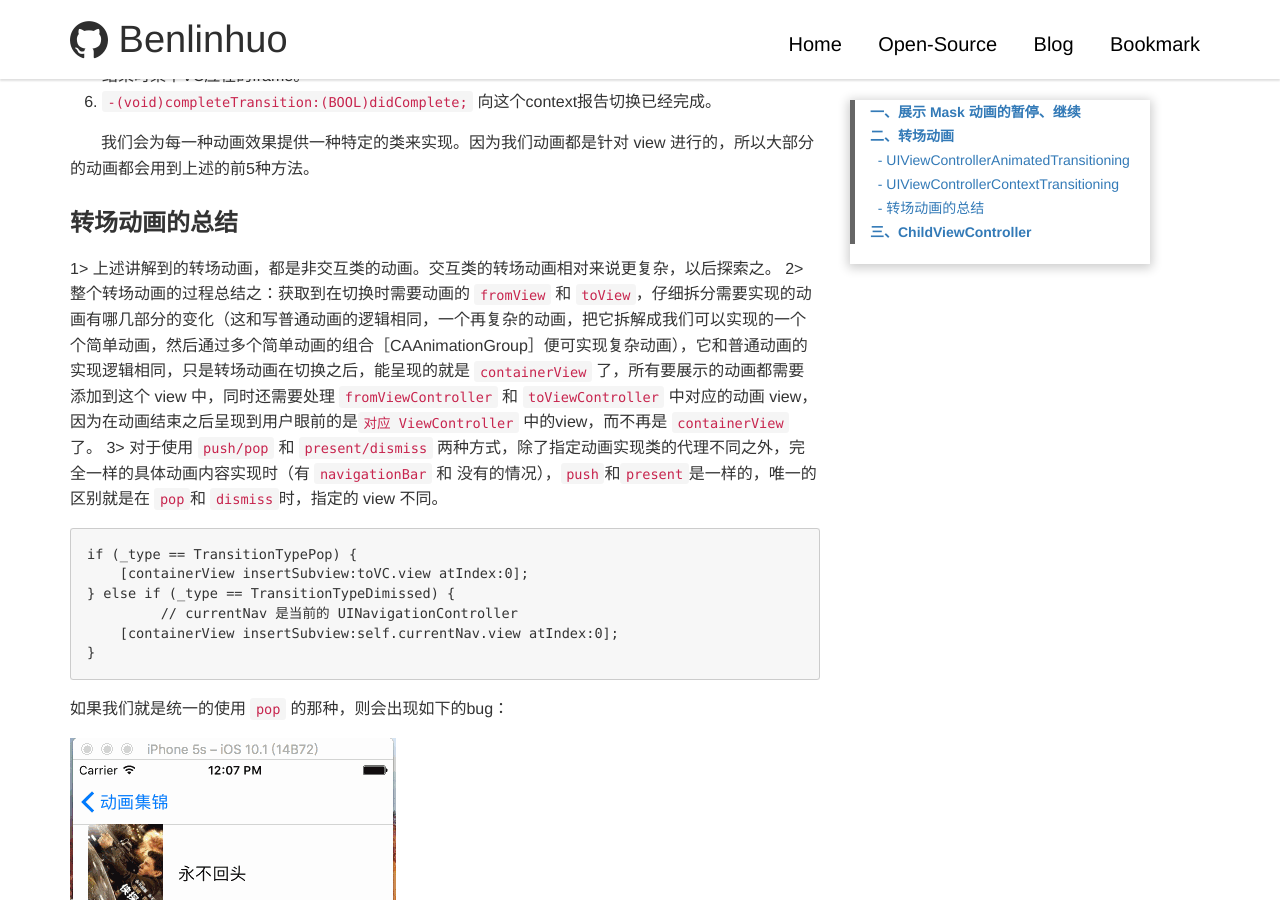
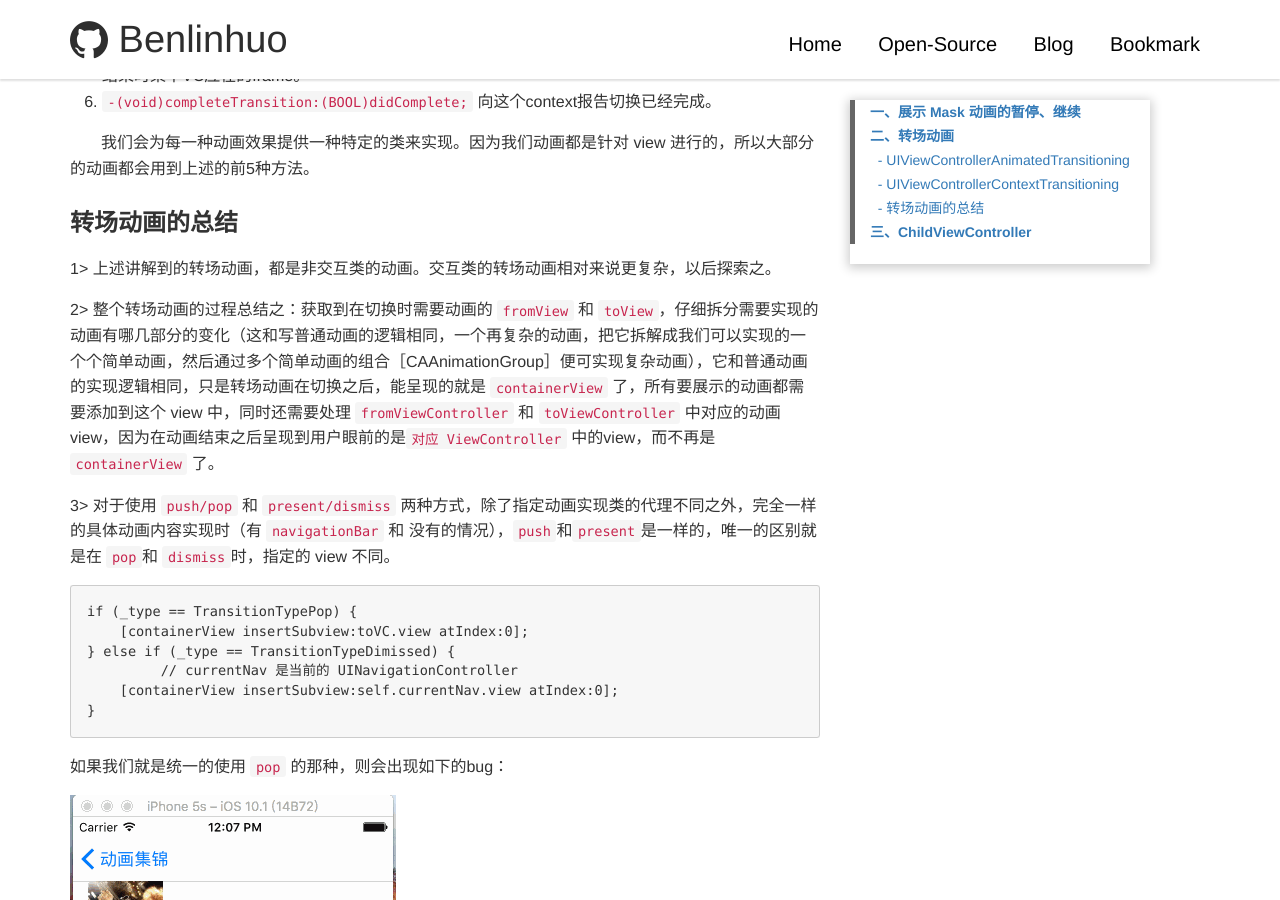
Before and after one commit to benlinhuo/benlinhuo.github.com, a Jekyll site: the page built from _posts/2016-08-12-复杂动画解析.md, in a window 1280 px wide and 900 px high, scrolled down 7381 px. Built offline with Jekyll 4.4.1, drawn with Linux system fonts in a browser that asks for light colours; a script that is not in the unit is left out; some of the changed lines change nothing that is shown; some of the changed text lies outside the part shown.

Commit message:
animation

````diff
--- a/_posts/2016-08-12-复杂动画解析.md
+++ b/_posts/2016-08-12-复杂动画解析.md
@@ -138,7 +138,7 @@ description: 在上节讲述了动画的基础知识总结，这边会对一些
 
 3> UITabBarController transition
 
-&nbsp;&nbsp;&nbsp;&nbsp;&nbsp;&nbsp;&nbsp;动画效果如下：
+&nbsp;&nbsp;&nbsp;&nbsp;&nbsp;&nbsp;&nbsp;动画效果（切换tab时，每个页面都是从右往左切换）如下：
 
 ![tabbarController 切换页面的转场动画](/assets/images/tabbarController_transition.gif)
 
@@ -207,7 +207,9 @@ description: 在上节讲述了动画的基础知识总结，这边会对一些
 ### 转场动画的总结
 
 1> 上述讲解到的转场动画，都是非交互类的动画。交互类的转场动画相对来说更复杂，以后探索之。
+
 2> 整个转场动画的过程总结之：获取到在切换时需要动画的 `fromView` 和 `toView`，仔细拆分需要实现的动画有哪几部分的变化（这和写普通动画的逻辑相同，一个再复杂的动画，把它拆解成我们可以实现的一个个简单动画，然后通过多个简单动画的组合［CAAnimationGroup］便可实现复杂动画），它和普通动画的实现逻辑相同，只是转场动画在切换之后，能呈现的就是 `containerView` 了，所有要展示的动画都需要添加到这个 view 中，同时还需要处理 `fromViewController` 和 `toViewController` 中对应的动画 view，因为在动画结束之后呈现到用户眼前的是`对应 ViewController` 中的view，而不再是 `containerView` 了。
+
 3> 对于使用 `push/pop` 和 `present/dismiss` 两种方式，除了指定动画实现类的代理不同之外，完全一样的具体动画内容实现时（有 `navigationBar` 和 没有的情况），`push`和`present`是一样的，唯一的区别就是在 `pop`和 `dismiss`时，指定的 view 不同。
 
 ```
````
